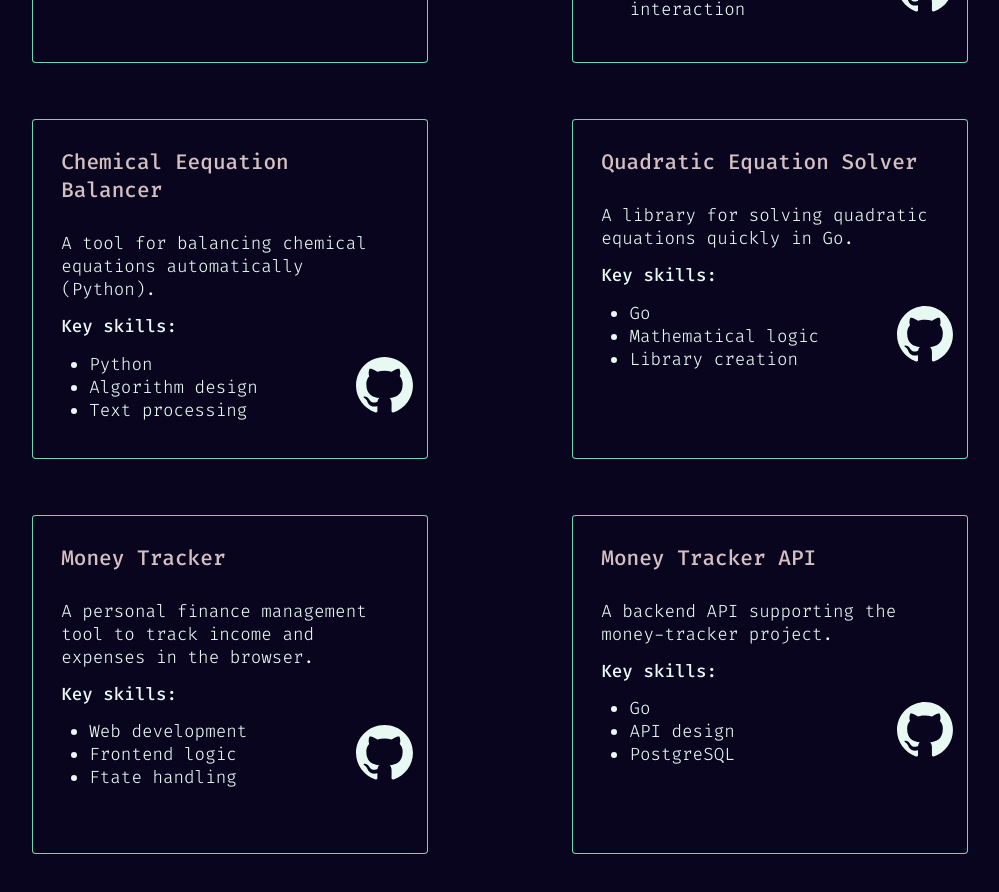
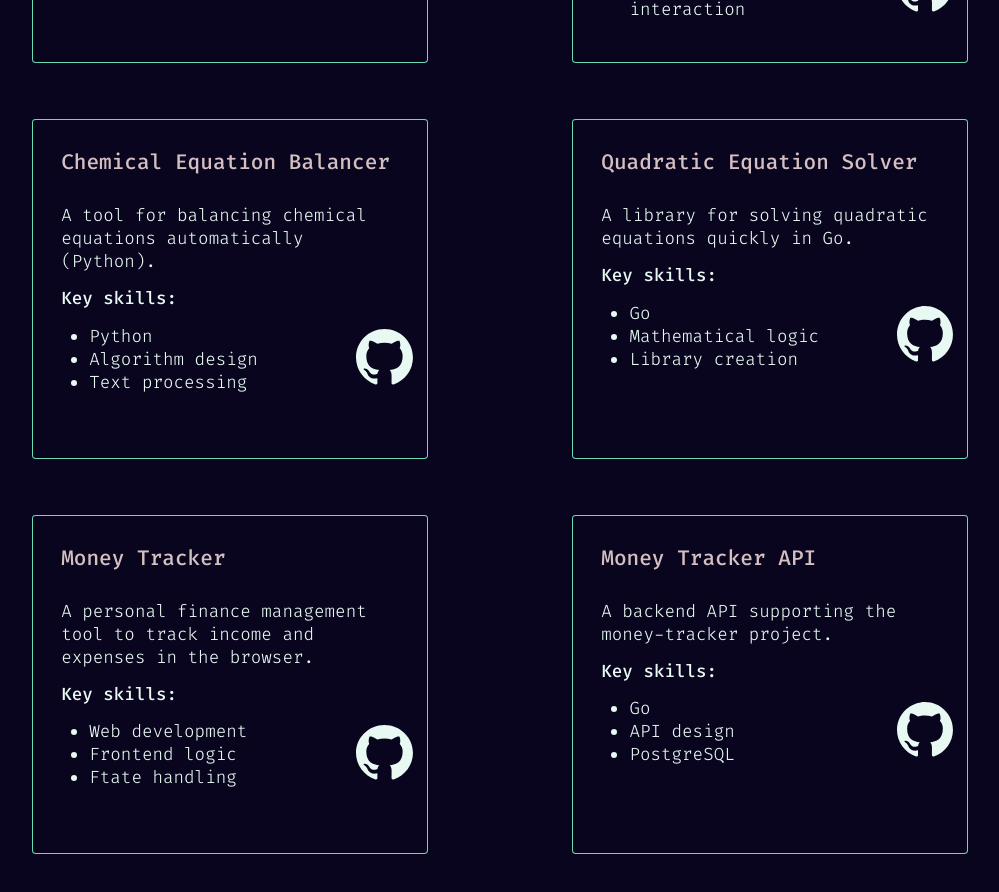
Before and after one commit to mysterious-hatter/portfolio-web, a React (Vite) app: page / in a window 1280 px wide. Shown: the part 1160-2052 px from the top of the page, without its empty margins (96-1095 px from the left). Built offline with nearby package versions, Linux system fonts and the light colour scheme.

Commit message:
Corrected misspelling

```diff
--- a/src/Projects.tsx
+++ b/src/Projects.tsx
@@ -25,7 +25,7 @@ export default function Projects() {
         ></ProjectItem>
         <ProjectItem
           key={3}
-          name="Chemical Eequation Balancer"
+          name="Chemical Equation Balancer"
           description="A tool for balancing chemical equations automatically (Python)."
           skills={["Python", "Algorithm design", "Text processing"]}
           link="https://github.com/mysterious-hatter/chemical-equation-balancer"
```
